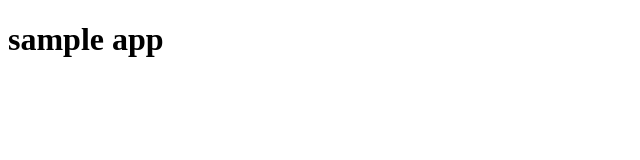
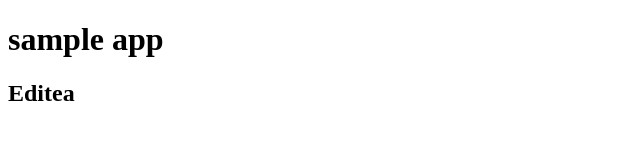
Before and after one commit to Ihs-p/sample-app-project, a plain HTML site: page index.html in a window 1280 px wide. Shown: the whole page, without its empty margins (0-640 px from the left). Drawn offline with Linux system fonts and the light colour scheme.

Commit message:
modify index.html
modify

```diff
--- a/index.html
+++ b/index.html
@@ -7,5 +7,6 @@
 </head>
 <body>
     <h1>sample app</h1>
+    <h2>Editea</h2>
 </body>
 </html>
```
